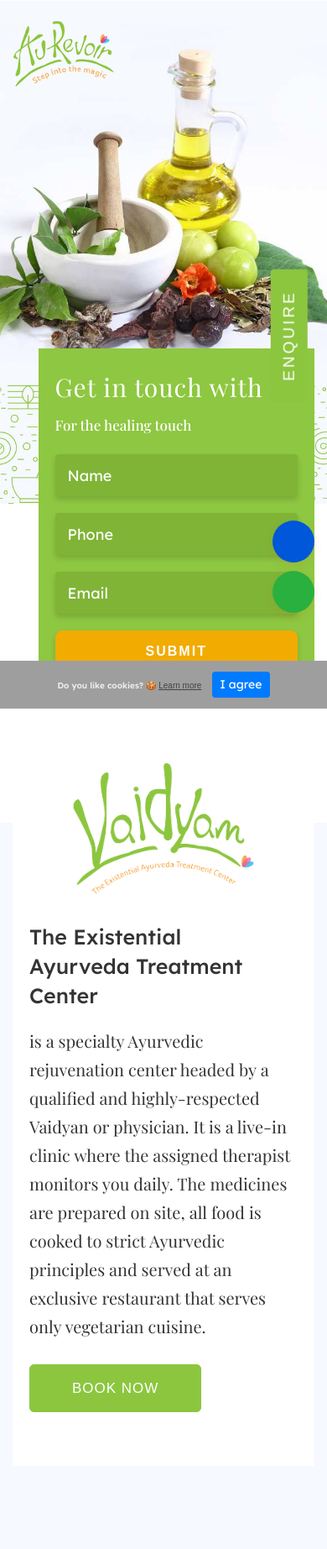
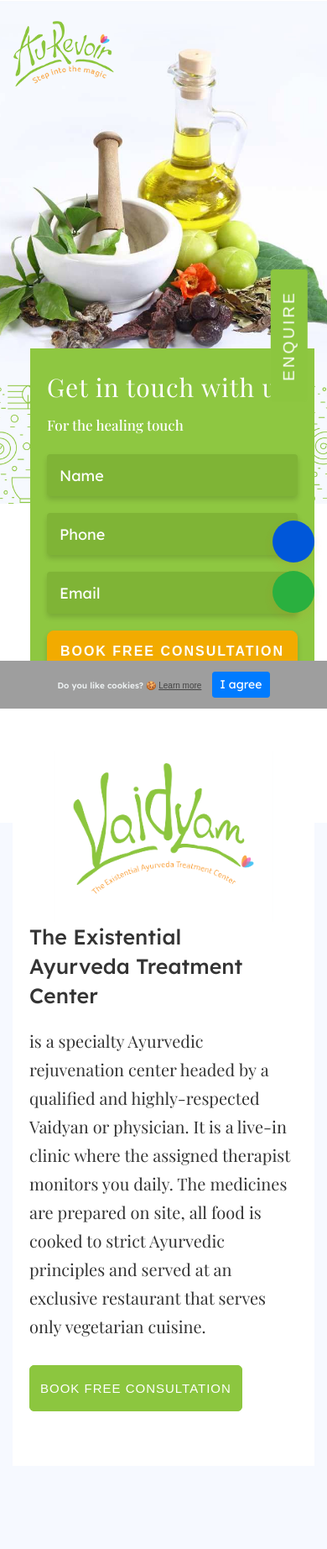
Before and after one commit to dilshad-shibin/aurevoir-lp-init, a PHP site: page /?utm_source=1 in a window 390 px wide. Shown: the top 1845 px of the page at 84% size. Run offline with PHP 8.4, Linux system fonts and the light colour scheme; data that the repository does not hold is empty; some libraries are stand-ins or nearby versions; some web fonts are replaced; grey boxes are pictures that could not be loaded.

Commit message:
cta changes

```diff
--- a/assets/css/responsive.css
+++ b/assets/css/responsive.css
@@ -598,4 +598,27 @@
         height: 50px;
         font-size: 20px;
     }
+    .treatment-box .text .btn-style a{
+        font-size: 15px;
+        padding: 18px 12px;
+    }
+    #letter5 input[type="submit"]{
+        font-size: 14px;
+    }
+    .about-head .about-btn a{
+        padding: 18px 20px;
+    }
 }
+
+@media(max-width: 360px){
+    #letter6 .tab-content, #letter5 .tab-content {
+        padding: 0 28px;
+    }
+    .welcome-form{
+        float: none;
+    }
+    .copyright-area p {
+        font-size: 12px;
+        line-height: 22px;
+    }
+}
--- a/index.php
+++ b/index.php
@@ -79,7 +79,7 @@ $medium = $_GET['utm_medium'];
                                     <div class="form-group form-group-btn">
                                         <input type="hidden" name="esource" value="<?php echo $source;?>">
                                         <input type="hidden" name="emedium" value="<?php echo $medium;?>">
-                                        <input type="submit" value="submit" class="form-control" name="submit">
+                                        <input type="submit" value="Book Free Consultation" class="form-control" name="submit">
                                     </div>
                                 </form>
                             </div>
@@ -104,7 +104,7 @@ $medium = $_GET['utm_medium'];
                                 <p>is a specialty Ayurvedic rejuvenation center headed by a qualified and
                                     highly-respected Vaidyan or physician. It is a live-in clinic where the assigned therapist monitors you daily. The medicines are prepared on site, all food is cooked to strict Ayurvedic principles and served at an exclusive restaurant that serves only vegetarian cuisine.</p>
                                 <div class="btn-style">
-                                    <a href="#" data-toggle="modal" data-target="#exampleModal0">Book Now</a>
+                                    <a href="#" data-toggle="modal" data-target="#exampleModal0">Book Free Consultation</a>
                                 </div>
                             </div>
                         </div>
@@ -205,7 +205,7 @@ $medium = $_GET['utm_medium'];
                         <div class="treat-box treat-box2">
                             <h3>Let's heal you amidst tranquility </h3>
                             <div class="btn-style">
-                                <a href="#" data-toggle="modal" data-target="#exampleModal0">Book Now</a>
+                                <a href="#" data-toggle="modal" data-target="#exampleModal0">Talk To Doctor</a>
                             </div>
                         </div>
                     </div>
@@ -275,7 +275,7 @@ $medium = $_GET['utm_medium'];
                             <p>Neatly tucked into a hillock, bang amidst a wildlife sanctuary and nature reserve along the Western Ghats or the Sahyadri Mountain (mountain of patience) ranges at the Palakkad Pass in Kerala and bordering the neighboring state of Tamil Nadu, one of the best Ayurvedic resorts in Kerala, Au Revoir Ayurvedic treatment center is a well-hidden getaway from the touristy trails of God's Own Country, yet easily accessible. With misty and often cloud-shrouded evergreen mountains in the foreground standing sentinel over a majestic lake with high-rising reserve forests in the background, the setting here is picture-perfect!</p>
                             <p class="last-child">This Wellness Retreat which is one of the topmost luxury Ayurvedic resorts in Kerala offers the best Ayurvedic packages that will help in relaxation and rejuvenation of your body, mind, and soul. Karkidaka Chikithsa is one of the main attractions.</p>
                             <div class="about-btn">
-                                <a href="#" data-toggle="modal" data-target="#exampleModal0">Book Now</a>
+                                <a href="#" data-toggle="modal" data-target="#exampleModal0">Request A Call Back</a>
                             </div>
                          </div>
                      </div>
@@ -431,7 +431,7 @@ $medium = $_GET['utm_medium'];
                   <div class="row">
                       <div class="col-12 text-center">
                           <div class="testi-btn">
-                              <a href="#" data-toggle="modal" data-target="#exampleModal0">Book Now</a>
+                              <a href="#" data-toggle="modal" data-target="#exampleModal0">Talk To Doctor</a>
                           </div>
                       </div>
                   </div>
@@ -476,7 +476,7 @@ $medium = $_GET['utm_medium'];
                                 <div class="form-group form-group-btn">
                                     <input type="hidden" name="esource" value="<?php echo $source;?>">
                                     <input type="hidden" name="emedium" value="<?php echo $medium;?>">
-                                    <input type="submit" value="submit" class="form-control" name="submit">
+                                    <input type="submit" value="Request A Call Back" class="form-control" name="submit">
                                 </div>
                             </form>
                           </div>
@@ -576,7 +576,7 @@ $medium = $_GET['utm_medium'];
                                                                                 <input type="hidden" name="emedium"
                                                                                     value="<?php echo $medium;?>">
                                                                                 <input type="submit" class="form-control"
-                                                                                    value="Submit" name="submit">
+                                                                                    value="Request A Call Back" name="submit">
                                                                             </div>
                                                                         </div>
                                                                     </div>
```
